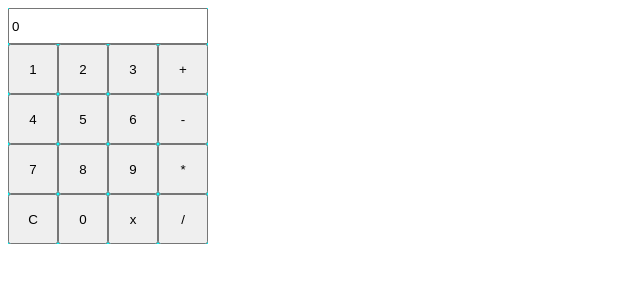
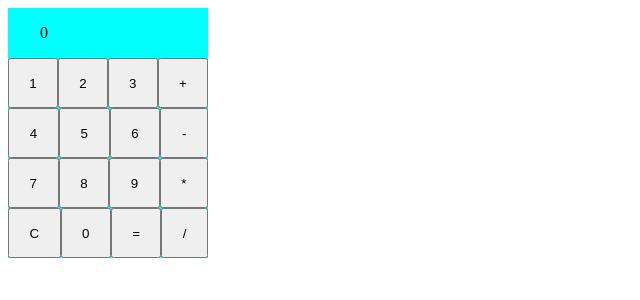
Before and after one commit to aiya000/vue-calculator, a Vue app: page / in a window 1280 px wide. Shown: the top 300 px of the page, without its empty margins (0-640 px from the left). Built offline with nearby package versions, Linux system fonts and the light colour scheme.

Commit message:
WIP :tada: Implement the calculator

```diff
--- a/src/components/Calculator.vue
+++ b/src/components/Calculator.vue
@@ -1,6 +1,10 @@
 <template>
     <div :class="$style.container">
-      <input type="text" v-model="result" :class="result" />
+        <div>
+            <p class="applyee">{{ applyee }}</p>
+            <p class="operator">{{ operator }}</p>
+            <p class="applyer">{{ applyer }}</p>
+        </div>
         <div>
             <button id="button-1"   @click="resolve('1')">1</button>
             <button id="button-2"   @click="resolve('2')">2</button>
@@ -20,26 +24,104 @@
             <button id="button-times" @click="resolve('*')">*</button>
         </div>
         <div>
-          <button id="button-clear" @click="resolve('C')">C</button>
-          <button id="button-0"     @click="resolve('0')">0</button>
-          <button id="button-apply" @click="resolve('x')">x</button>
-          <button id="button-div"   @click="resolve('/')">/</button>
+            <button id="button-clear"   @click="resolve('C')">C</button>
+            <button id="button-0"       @click="resolve('0')">0</button>
+            <button id="button-resolve" @click="resolve('=')">=</button>
+            <button id="button-div"     @click="resolve('/')">/</button>
         </div>
     </div>
 </template>
 
 <script lang="ts">
 
-import { ButtonType } from '@/data/ButtonType'
+import { ButtonType, isButtonType, Operator, isOperator, Digit, isDigit, Applying, isApplying } from '@/data/ButtonType'
 import { Component, Prop, Vue } from 'vue-property-decorator'
 
 @Component
 export default class Calculator extends Vue {
-  @Prop({ default: 0 })
-  public readonly result!: number
+  @Prop({ default: () => ({ value: 0 }) })
+  public result!: { value: number }
 
-  public resolve(pushed: ButtonType): () => void {
-    return () => {}
+  private operator: Operator | null = null
+  private applyer: number | null = null
+
+  public get applyee(): number {
+    return this.result.value
+  }
+
+  public set applyee(x: number) {
+    this.result.value = x
+  }
+
+  public resolve(x: ButtonType): void {
+    if (x === 'C') {
+      this.clear()
+      return
+    }
+
+    if (x === '=') {
+      this.calc()
+      return
+    }
+
+    if (isDigit(x)) {
+      this.assignDigit(x)
+      return
+    }
+
+    if (isOperator(x)) {
+      this.assignOperator(x)
+      return
+    }
+
+    // NOTE: vue.jsはHTMLとTypeScriptの間に型チェックがないから、油断ならない
+    throw new Error(`Unknown button: ${x}`)
+  }
+
+  private clear(): void {
+    this.applyee = 0
+    this.operator = null
+    this.applyer = null
+  }
+
+  private calc(): void {
+    const applyer = this.applyer || 0
+
+    switch (this.operator) {
+      case null:
+        return
+      case '+':
+        this.applyee += applyer
+        break
+      case '-':
+        this.applyee -= applyer
+        break
+      case '*':
+        this.applyee *= applyer
+        break
+      case '/':
+        this.applyee = Math.floor(this.applyee / applyer)
+        break
+    }
+
+    this.operator = null
+    this.applyer = null
+  }
+
+  private assignDigit(x: Digit): void {
+    if (this.applyer === null) {
+      this.applyer = Number(x)
+      return
+    }
+    this.applyer = Number(String(this.applyer) + x)
+  }
+
+  private assignOperator(x: Operator): void {
+    if (this.applyee === 0 && this.applyer !== null) {
+      this.applyee = this.applyer
+      this.applyer = 0
+    }
+    this.operator = x
   }
 }
 
@@ -53,15 +135,19 @@ export default class Calculator extends Vue {
   display: flex
   justify-content: space-around
   flex-direction: column
+  div
     input
       height: 30px
+    .applyee
+      flex: auto
+    .operator
+      flex: none
+    .applyer
+      flex: auto
   div
     display: flex
     justify-content: space-around
     button
       height: 50px
-      flex: 1
-
-.applyer
-  flex: 2
+      flex: auto
 </style>
```
Lines whose indentation alone changed are shown as unchanged.
